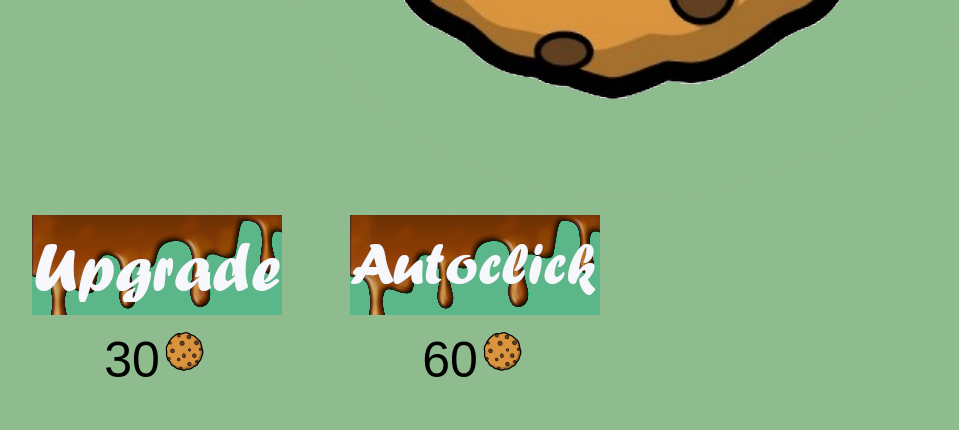
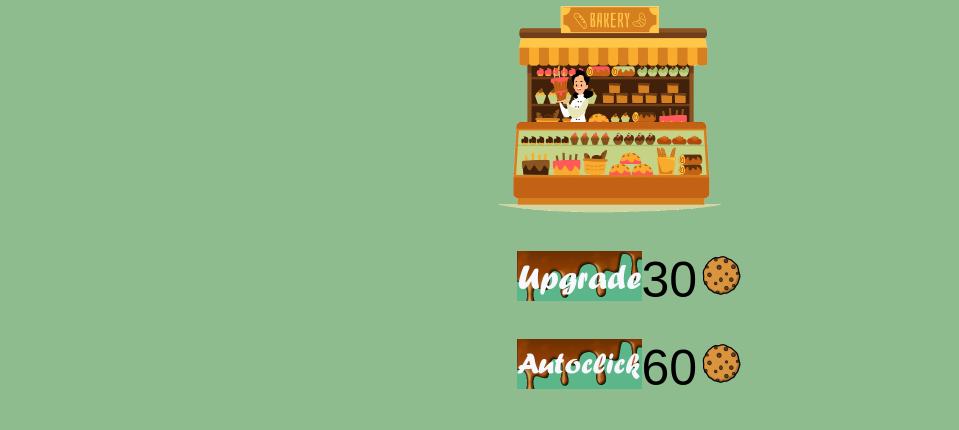
Before and after one commit to bogedorian/GB_Cookie_Clicker, a website: page public/clicker.html in a window 1280 px wide. Shown: the part 749-1179 px from the top of the page, without its empty margins (8-967 px from the left). Drawn offline with Linux system fonts and the light colour scheme.

Commit message:
adding cookies and shop, shop styling

```diff
--- a/public/clicker.html
+++ b/public/clicker.html
@@ -5,6 +5,7 @@
     <title>Cookie Clicker</title>
     <link rel=stylesheet href="css/styling.css" type="text/css">
     <script src="functions.js"></script>
+    <!--<script type="module" src="js/module.js"></script>-->
 </head>
 
 <body>
@@ -13,11 +14,13 @@
     <div class="cookies"><span id="total">0</span>Cookies</div>
 </div>
 <div id="asd">
-    <button class="button"><img src="img/cookie.png" alt="cookie" class="center" onclick="Add()"></button>
+    <button class="button"><img src="img/cookie.png" width=500 height=500 alt="cookie" class="center" onclick="Add()"></button>
 </div>
-<div id=upgrades>
-    <button id=upgrbtn class="buttongroup upgradebtn" onclick="upgrd()"><img src="img/upgrade.png" id="upgdesign"><br><span id="upgpr">30</span><img src="img/cookie.png" width="50" height="50"></button>
-    <button id=aclbtn class="buttongroup autoclick" onclick="auto()"><img src="img/autoclick.png"><br><span id="acpr">60</span><img src="img/cookie.png" width="50" height="50"></button>
+<div id=shop>
+    <span class="bakery">Store</span>
+    <img src="img/shop.png" width="250" height="250" class="bakery">
+    <button id=upgrbtn class="buttongroup upgradebtn" onclick="upgrd()"><img src="img/upgrade.png" width="125" height="50" id="upgdesign"><br><span id="upgpr">30</span><img src="img/cookie.png" width="50" height="50"></button>
+    <button id=aclbtn class="buttongroup autoclick" onclick="auto()"><img src="img/autoclick.png" width="125" height="50"><br><span id="acpr">60</span><img src="img/cookie.png" width="50" height="50"></button>
 </div>
 
 </body>
--- a/public/css/styling.css
+++ b/public/css/styling.css
@@ -22,16 +22,17 @@
     color: black;
     padding: 15px 32px;
     text-decoration: black;
-    display: inline-block;
     font-size: 50px;
     cursor: pointer;
     outline: none;
-    text-align: center;
-    align-items: center;
     background-color: darkseagreen;
+    display: flex;
+    flex-direction: column;
+    flex-wrap: wrap;
+    flex-direction: right;
+    float: right;
+    flex-flow: wrap;
     border: 0px;
-    margin: 0 auto;
-    position: relative;
 }
 
   .autoclick:hover{
@@ -57,7 +58,30 @@
  #total {
    margin-right: 20px;
  }
- .upgdesign{
-   height: 100px;
-   width: 250px;
- }
+#shop{
+  display: grid;
+  grid-template-columns: auto auto auto;
+  background-color: darkseagreen;
+  padding: 10px;
+  justify-content: center;
+  text-align: -webkit-center;
+}
+.upgradebtn{
+  grid-column-start: 1;
+  grid-column-end: 1;
+}
+.autoclick{
+  grid-column-start: 1;
+  grid-column-end: 1;
+}
+.bakery{
+  grid-column-start: 1;
+  grid-column-end: 1;
+  font-size: 50pt;
+  text-align: center;
+  margin-right: 45px;
+}
+img.bakery{
+  grid-column-start: 1;
+  grid-column-end: 1;
+}
--- a/public/functions.js
+++ b/public/functions.js
@@ -1,5 +1,5 @@
 
-var cookies = 0;
+var cookies = getcookies();
 
 var AddCookies = 1;
 
@@ -14,6 +14,7 @@ var autoprice = 60;
 function Add(){
 cookies = cookies+AddCookies
 document.getElementById("total").innerHTML = cookies
+savecookies()
 }
 
 document.getElementById("upgrbtn").onclick = function() {upgrd()};
@@ -54,4 +55,23 @@ function auto(){
     {
         alert("Not enough cookies")
     }
+
+
+
 }
+
+function savecookies(){
+    document.cookie="cookies=" + cookies
+    console.log(document.cookie)
+}
+
+function getcookies(){
+    let cookiestring=document.cookie;
+    let string= parseInt(cookiestring.split("=")[1])
+    console.log(string)
+    if (string == NaN || string == undefined){
+        string = 0
+    }
+    console.log(string)
+    return string
+}
```
Also changed, not shown: app.js (+0 -19 lines), public/js/module.js (+6 -6 lines), public/img/shop.jpg (added), public/img/shop.png (added).
